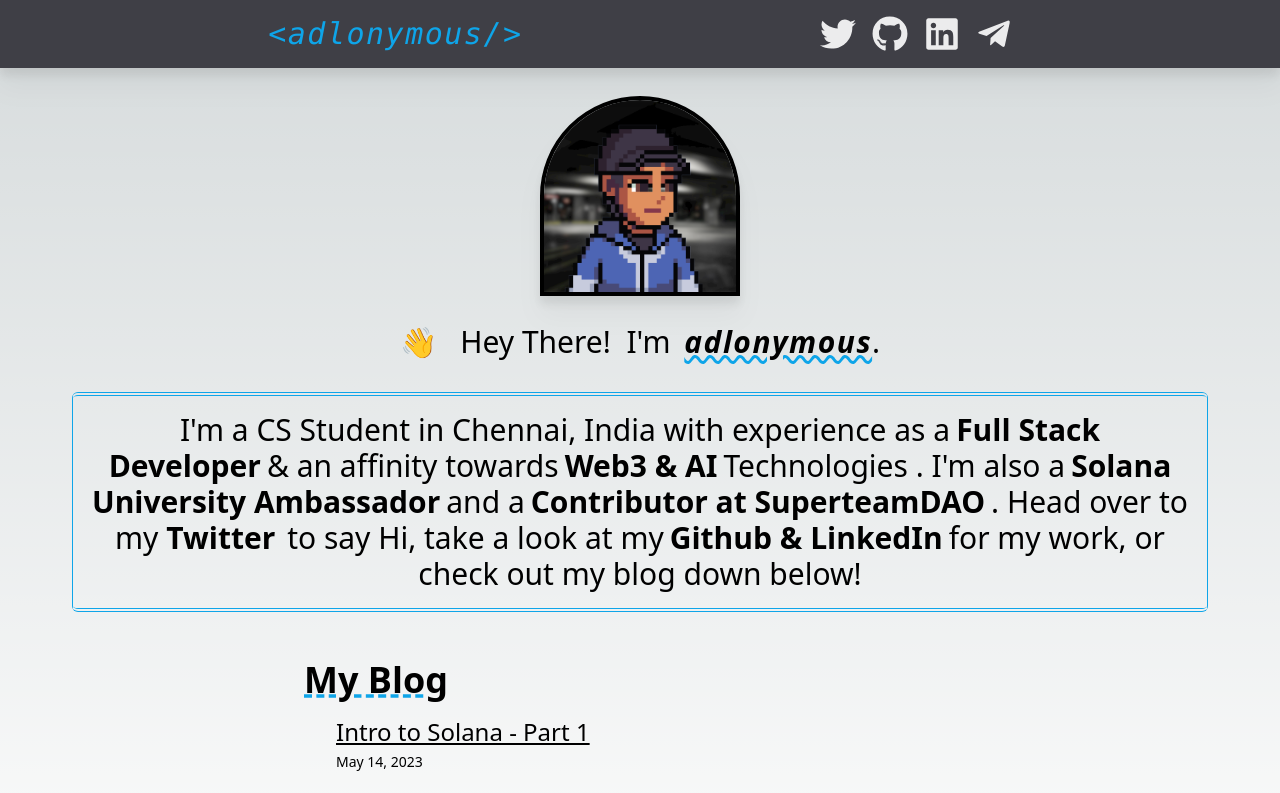
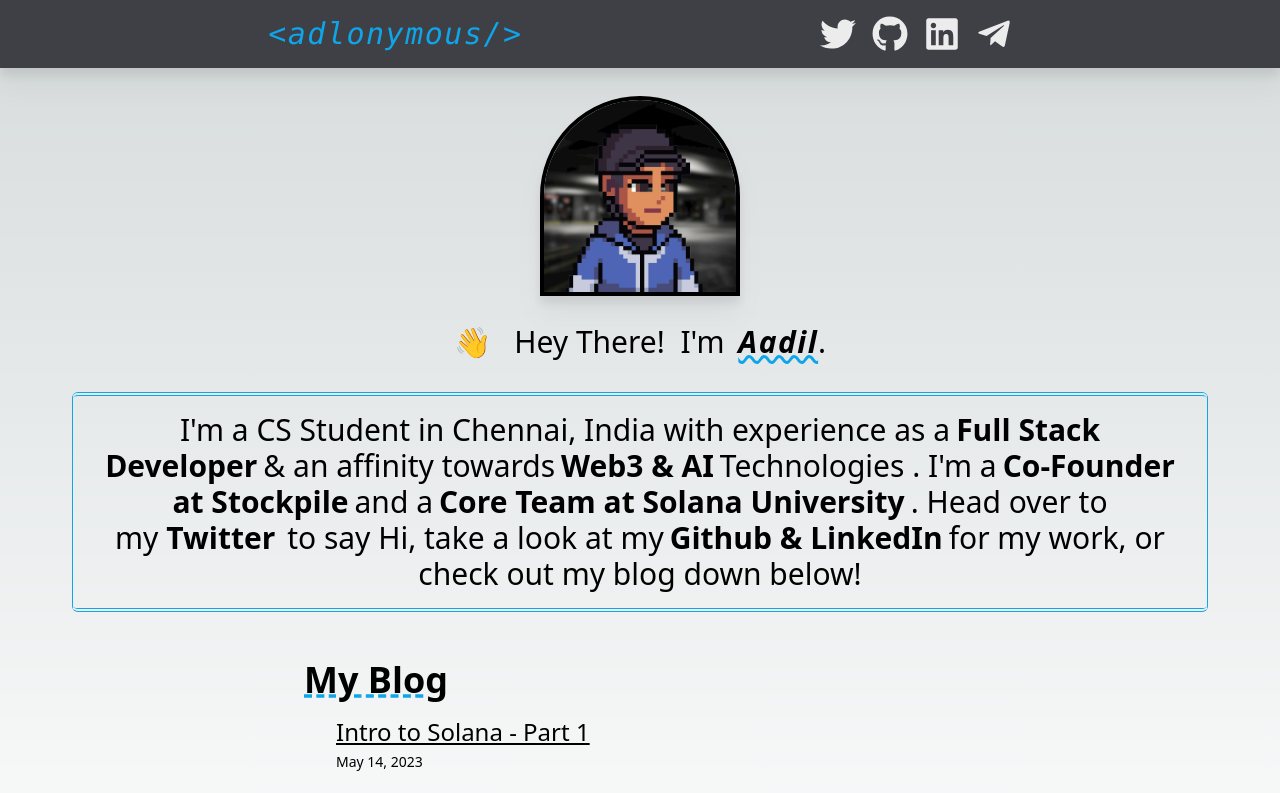
Before and after one commit to adlonymous/next-blog-portfolio, a Next.js app: page / in a window 1280 px wide. Shown: the top 793 px of the page. Built offline with nearby package versions, Linux system fonts and the light colour scheme.

Commit message:
Minor changes

```diff
--- a/app/page.tsx
+++ b/app/page.tsx
@@ -8,7 +8,7 @@ export default function Home() {
       <p className="mt-1 pb-3 text-3xl text-center dark:text-white font-extralight">
       👋 &nbsp; Hey There! &nbsp;
         <span className="whitespace-nowrap">
-          I&apos;m <span className="pl-1.5 font-extrabold tracking-wider subpixel-antialiased italic underline decoration-sky-500 decoration-wavy underline-offset-2">adlonymous</span>.
+          I&apos;m <span className="pl-1.5 font-extrabold tracking-wider subpixel-antialiased italic underline decoration-sky-500 decoration-wavy underline-offset-2">Aadil</span>.
         </span>
       </p>
       <p className="mt-5 text-3xl text-center dark:text-white font-extralight p-4 mx-12 border-double border-y-4 border-x rounded-md border-sky-500 border-spacing-1">
@@ -16,10 +16,10 @@ export default function Home() {
                 <span className="font-bold p-1.5">Full Stack Developer</span>
                 & an affinity towards
                 <span className="font-bold p-1.5">Web3 & AI</span>
-                Technologies . I&apos;m also a
-                <span className="font-bold p-1.5">Solana University Ambassador</span>
+                Technologies . I&apos;m a
+                <span className="font-bold p-1.5">Co-Founder at Stockpile</span>
                 and a
-                <span className="font-bold p-1.5">Contributor at SuperteamDAO</span>.
+                <span className="font-bold p-1.5">Core Team at Solana University</span>.
                 Head over to my
                 <span className="font-bold pl-2 pr-1">Twitter</span> to say Hi, take a look at my
                 <span className="font-bold p-1.5">Github & LinkedIn</span>
```
